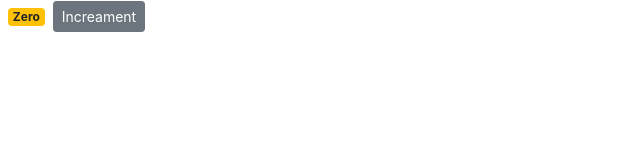
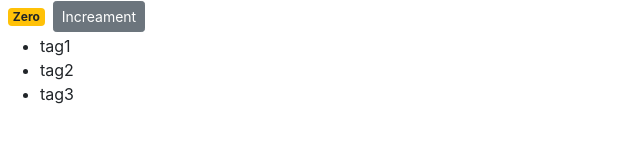
Before and after one commit to DulanjaliSenarathna/counter-app, a React (Create React App) app: page / in a window 1280 px wide. Shown: the top 160 px of the page, without its empty margins (0-640 px from the left). Built offline with nearby package versions, Linux system fonts and the light colour scheme.

Commit message:
Rendering lists

```diff
--- a/src/components/counter.jsx
+++ b/src/components/counter.jsx
@@ -3,7 +3,8 @@ import React, { Component } from 'react';
  class Counter extends Component {
 
     state = {
-        count:0
+        count:0,
+        tags : ["tag1","tag2","tag3"] //array of tags
     };
 
     render() {
@@ -12,7 +13,8 @@ import React, { Component } from 'react';
         <div>
             <span className = {this.getBadgeClasses()}>{this.formatCount()}</span>
             <button className='btn btn-secondary btn-sm'>Increament</button>
-        </div>
+            <ul>{this.state.tags.map(tag => <li key={tag}>{tag}</li>)}</ul>
+        </div>//react needs unique key values to check the virtual DOM changes to compare with previous elements.in this case we assume every tags different from each other
         ) ;//jsx expression
     }
 
```
